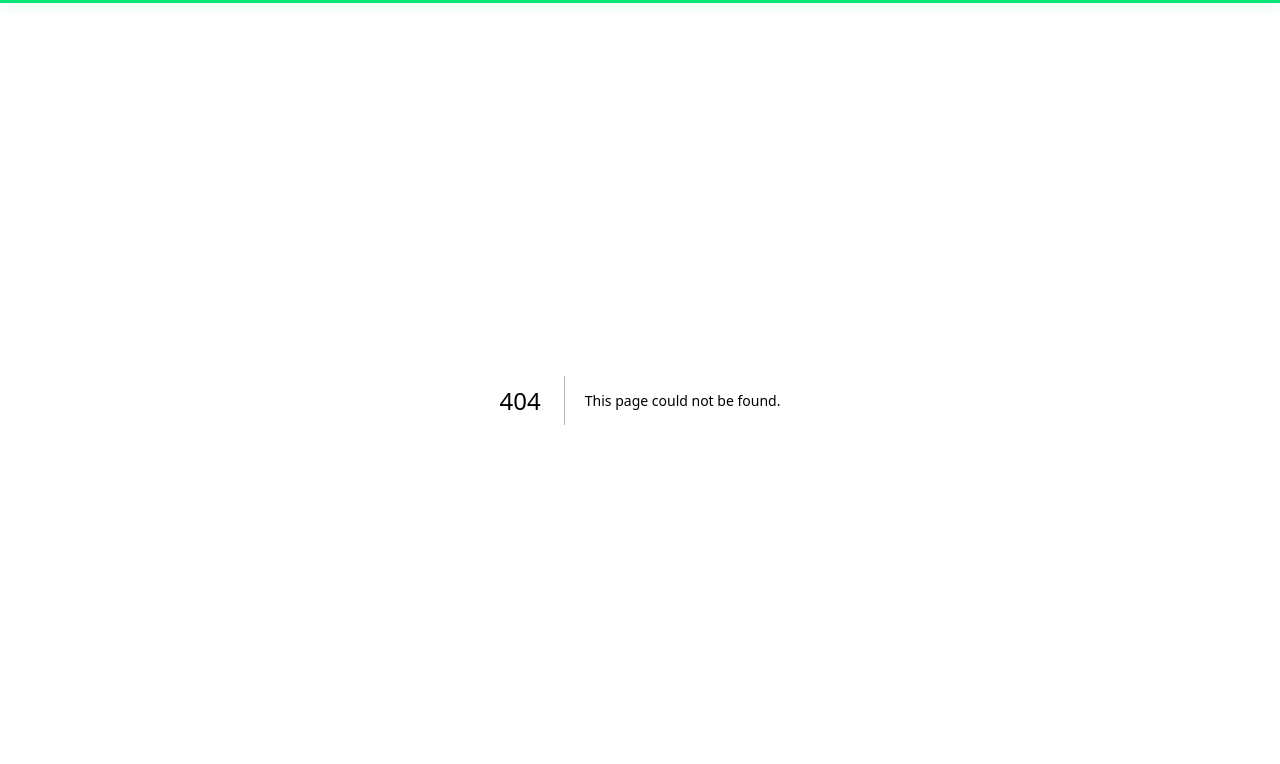
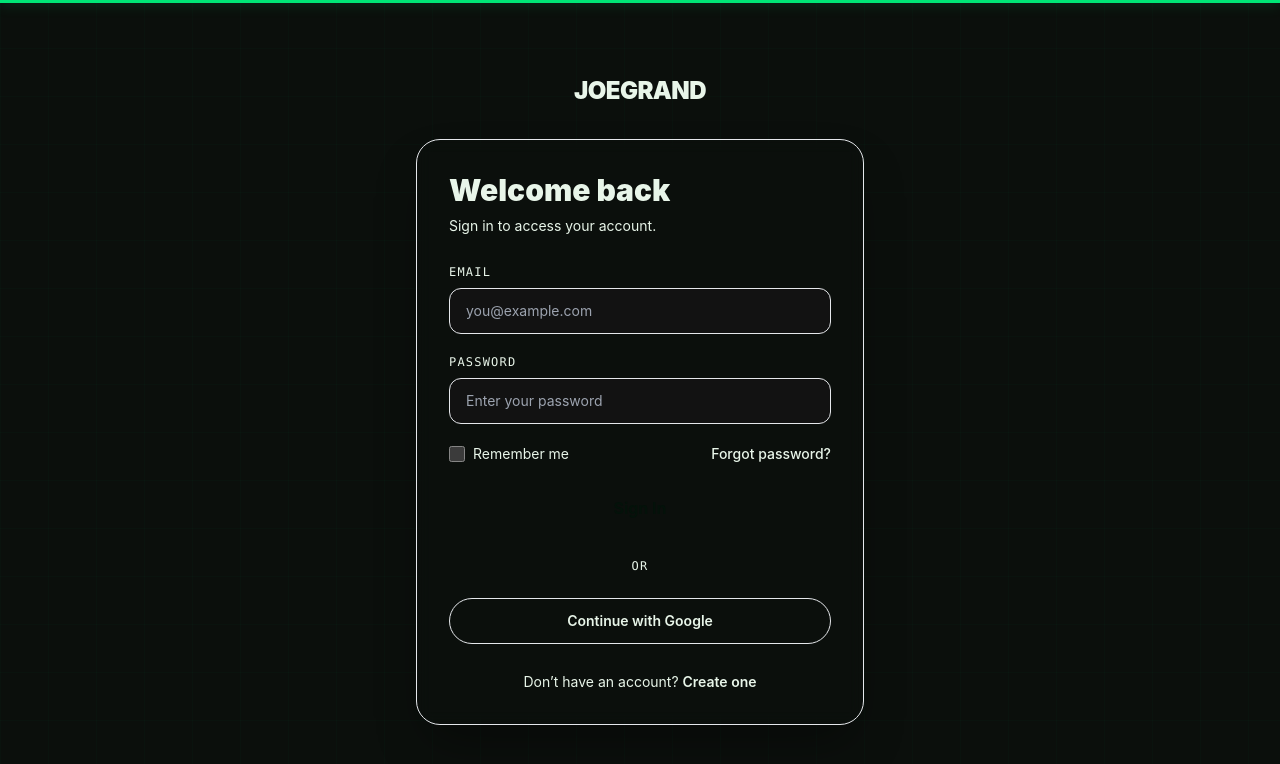
Before and after one commit to leephil1907-lab/joegrandweb, a Next.js app: page /login in a window 1280 px wide. Before the commit this address had no page. Shown: the top 764 px of the page. Built offline with nearby package versions, Linux system fonts and the light colour scheme.

Commit message:
Add animated login and signup experience

```diff
--- /dev/null
+++ b/app/login/page.tsx
@@ -0,0 +1,73 @@
+"use client";
+
+import { useState, type FormEvent } from "react";
+import Link from "next/link";
+import { motion, useReducedMotion } from "motion/react";
+import AuthCard from "@/components/AuthCard";
+import AuthInput from "@/components/AuthInput";
+import PrimaryButton from "@/components/PrimaryButton";
+
+export default function LoginPage() {
+  const [loading, setLoading] = useState(false);
+  const reduceMotion = useReducedMotion();
+
+  async function handleSubmit(event: FormEvent<HTMLFormElement>) {
+    event.preventDefault();
+    if (loading) return;
+    setLoading(true);
+    // UI-only placeholder: connect this handler to the site's auth provider before launch.
+    await new Promise((resolve) => setTimeout(resolve, 1200));
+    setLoading(false);
+  }
+
+  const reveal = (delay: number) => ({
+    initial: reduceMotion ? { opacity: 0 } : { opacity: 0, y: 18 },
+    animate: { opacity: 1, y: 0 },
+    transition: { delay: reduceMotion ? 0 : delay, duration: reduceMotion ? 0.2 : 0.55 },
+  });
+
+  return (
+    <AuthCard title="Welcome back" subtitle="Sign in to access your account.">
+      <form onSubmit={handleSubmit} className="space-y-5">
+        <AuthInput label="Email" name="email" type="email" placeholder="you@example.com" autoComplete="email" delay={0.45} />
+        <AuthInput label="Password" name="password" type="password" placeholder="Enter your password" autoComplete="current-password" delay={0.53} />
+
+        <motion.div {...reveal(0.61)} className="flex items-center justify-between gap-3 text-sm">
+          <label className="flex items-center gap-2 text-muted">
+            <input type="checkbox" name="remember" className="h-4 w-4 rounded border-line bg-ink accent-[#00E676]" />
+            Remember me
+          </label>
+          <Link href="/forgot-password" className="font-medium text-accent transition hover:text-accent-alt">
+            Forgot password?
+          </Link>
+        </motion.div>
+
+        <motion.div {...reveal(0.69)}>
+          <PrimaryButton fullWidth loading={loading}>Sign In</PrimaryButton>
+        </motion.div>
+      </form>
+
+      <motion.div {...reveal(0.78)} className="my-6 flex items-center gap-4">
+        <div className="h-px flex-1 bg-line" />
+        <span className="font-mono text-xs uppercase tracking-widest text-muted">or</span>
+        <div className="h-px flex-1 bg-line" />
+      </motion.div>
+
+      <motion.button
+        type="button"
+        {...reveal(0.84)}
+        whileHover={reduceMotion ? undefined : { y: -2 }}
+        whileTap={reduceMotion ? undefined : { scale: 0.98 }}
+        onClick={() => window.alert("Google sign-in is not connected yet.")}
+        className="w-full rounded-full border border-line bg-ink px-6 py-3 text-sm font-semibold text-body transition hover:border-accent hover:text-accent"
+      >
+        Continue with Google
+      </motion.button>
+
+      <motion.p {...reveal(0.9)} className="mt-7 text-center text-sm text-muted">
+        Don’t have an account?{" "}
+        <Link href="/signup" className="font-semibold text-accent transition hover:text-accent-alt">Create one</Link>
+      </motion.p>
+    </AuthCard>
+  );
+}
```
